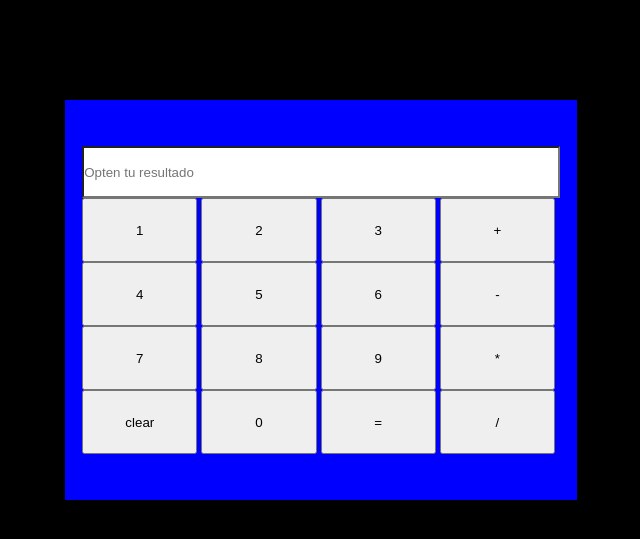
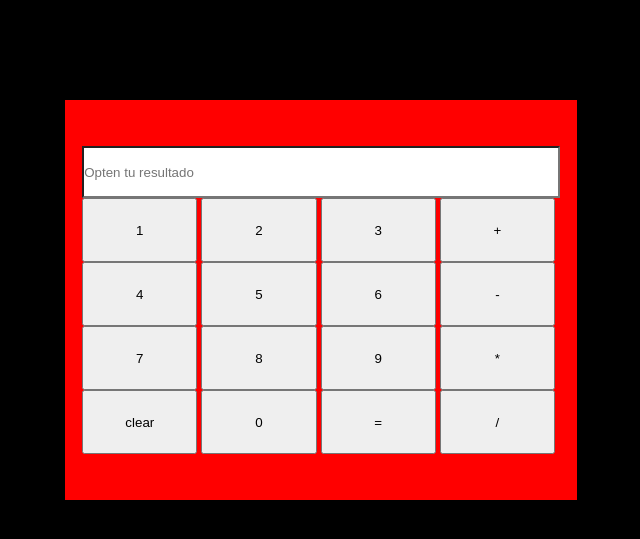
Before and after one commit to bautista111103/calculadora, a plain HTML site: page index.html in a window 1280 px wide. Shown: the part 179-718 px from the top of the page, without its empty margins (319-959 px from the left). Drawn offline with Linux system fonts and the light colour scheme.

Commit message:
fondo rojo

```diff
--- a/style.css
+++ b/style.css
@@ -22,7 +22,7 @@ h1{
     height:50vh;
     justify-content:center;
     align-items:center;
-    background-color:blue;
+    background-color:red;
 }
 input{
     width:9vw;
```
